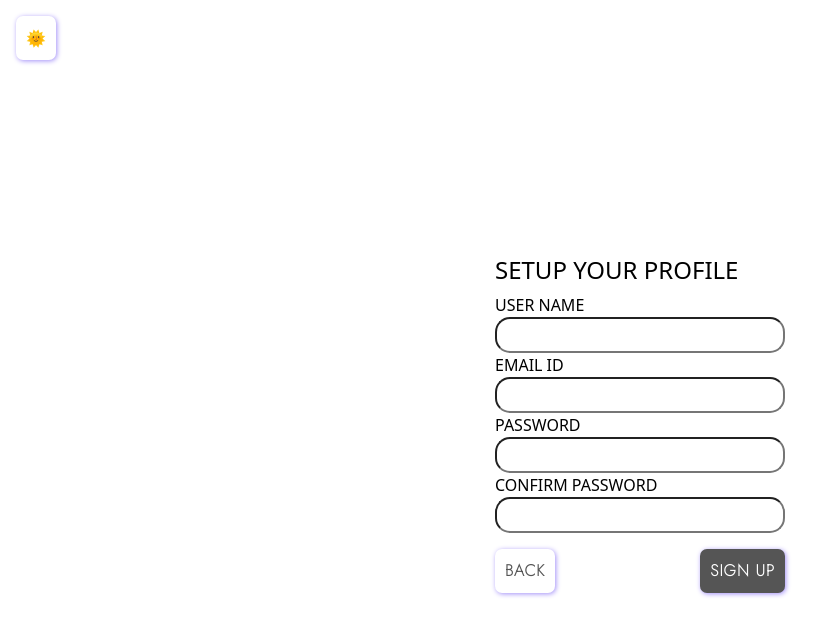
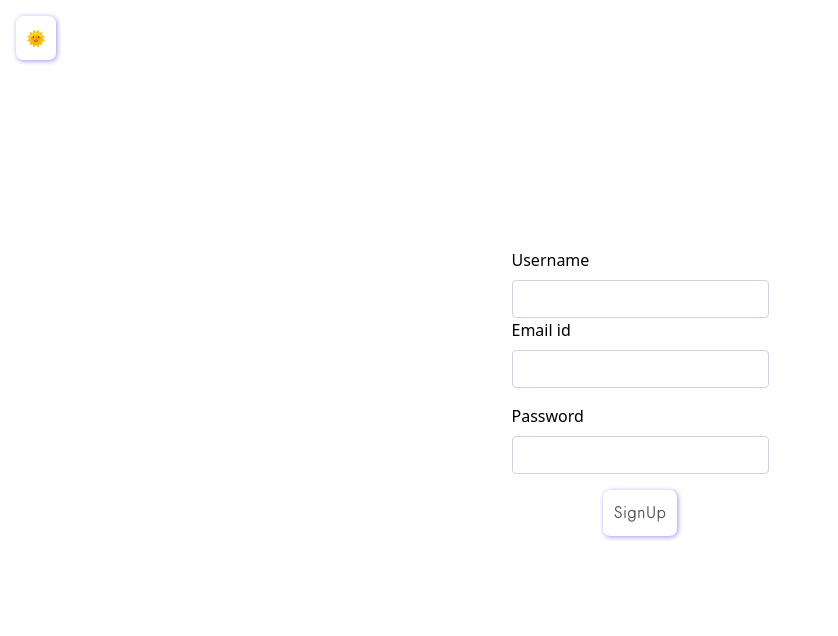
Before and after one commit to pattarai/project-helix-fe, a React (Create React App) app: page /signup in a window 1280 px wide. Shown: the top 636 px of the page, without its empty margins (0-838 px from the left). Built offline with nearby package versions, Linux system fonts and the light colour scheme; no server answers.

Commit message:
fix signup

```diff
--- a/src/pages/Signup.jsx
+++ b/src/pages/Signup.jsx
@@ -9,41 +9,30 @@ export default function Signup() {
   const [auth, setAuth] = useState({
     name: "",
     email: "",
-    password: "",
     admin: false,
+    token: "",
   });
-  const [name, setName] = useState("");
-  const [email, setEmail] = useState("");
   const [password, setPassword] = useState("");
   const history = useHistory();
-
-  const back = () => {
-    history.push("/");
-  };
-
-  useEffect(() => {
-    console.log(auth);
-    localStorage.setItem("auth", JSON.stringify(auth));
-  }, [auth]);
 
   const signUp = () => {
     axios
       .post("http://localhost:5000/v1/auth/signup", {
-        name: name,
-        email: email,
+        name: auth.name,
+        email: auth.email,
         password: password,
-        institute: "Loyola-ICAM",
-        department: "CSE",
-        year: 4,
         admin: false,
       })
       .then((response) => {
         setAuth({
-          name: name,
-          email: email,
-          password: password,
-          admin: false,
+          ...auth,
+          token: response.data.token,
+          name: response.data.createdUser.name,
+          email: response.data.createdUser.email,
+          admin: response.data.createdUser.admin,
         });
+        localStorage.setItem("auth", JSON.stringify(auth));
+        history.push("/live");
       })
       .catch(function (error) {
         console.log(error);
@@ -56,53 +45,37 @@ export default function Signup() {
         <p className="p-3">
           <Toggle />
         </p>
-        <div
-          className="d-flex align-items-center justify-content-center main-bg w-100"
-          style={{ height: "80vh" }}
-        >
-          <div className="cus-page">
-            <h4>SETUP YOUR PROFILE</h4>
-            <form>
-              <lable>USER NAME</lable>
-              <br />
+        <div className="d-flex justify-content-center align-items-center flex-column vh-75">
+          <div className="form-group">
+            <form className="d-flex justify-content-center flex-column">
+              <label className="form-label">Username</label>
               <input
-                type="text"
-                onChange={(e) => setName(e.target.value)}
-              ></input>
-              <br />
-              <lable>EMAIL ID</lable>
-              <br />
+                type="email"
+                className="form-control"
+                onChange={(e) => setAuth({ ...auth, name: e.target.value })}
+              />
+              <label className="form-label">Email id</label>
               <input
-                type="text"
-                onChange={(e) => setEmail(e.target.value)}
-              ></input>
-              <br />
-              <lable>PASSWORD</lable>
-              <br />
+                type="email"
+                className="form-control"
+                onChange={(e) => setAuth({ ...auth, email: e.target.value })}
+              />
+              <label className="form-label mt-3">Password</label>
               <input
                 type="password"
+                className="form-control"
                 onChange={(e) => setPassword(e.target.value)}
               />
-              <br />
-              <lable>CONFIRM PASSWORD</lable>
-              <br />
-              <input type="password" />
             </form>
-            <div className="d-flex">
-              <button className="button customButton mt-3" onClick={back}>
-                BACK
-              </button>
-              <button
-                className="button customButton customb mt-3 ms-auto"
-                onClick={signUp}
-              >
-                SIGN UP
-              </button>
-            </div>
           </div>
+          <button
+            className="btn customButton align-self-center mt-3"
+            onClick={signUp}
+          >
+            SignUp
+          </button>
         </div>
       </FadeIn>
-      <Particles />
     </>
   );
 }
```
